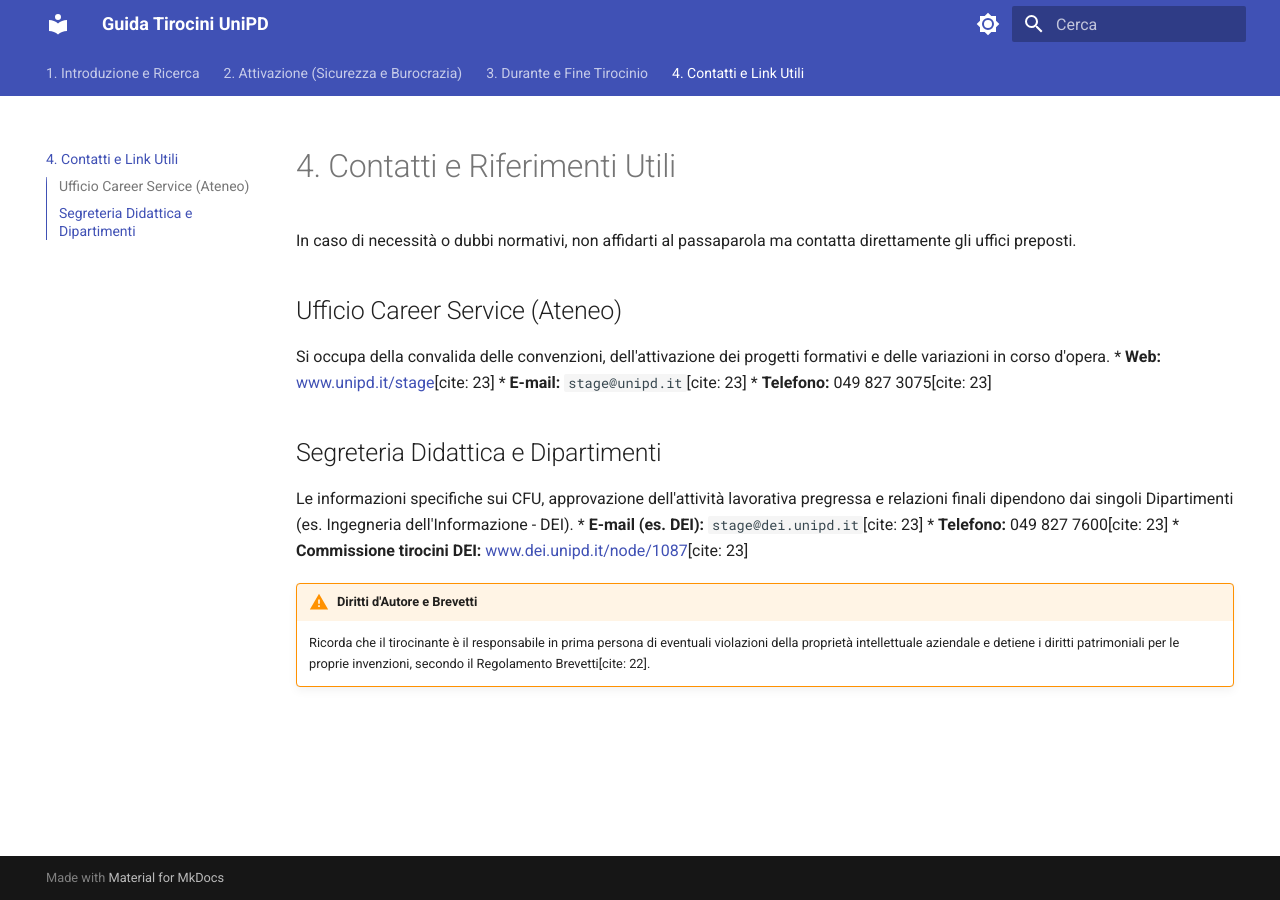
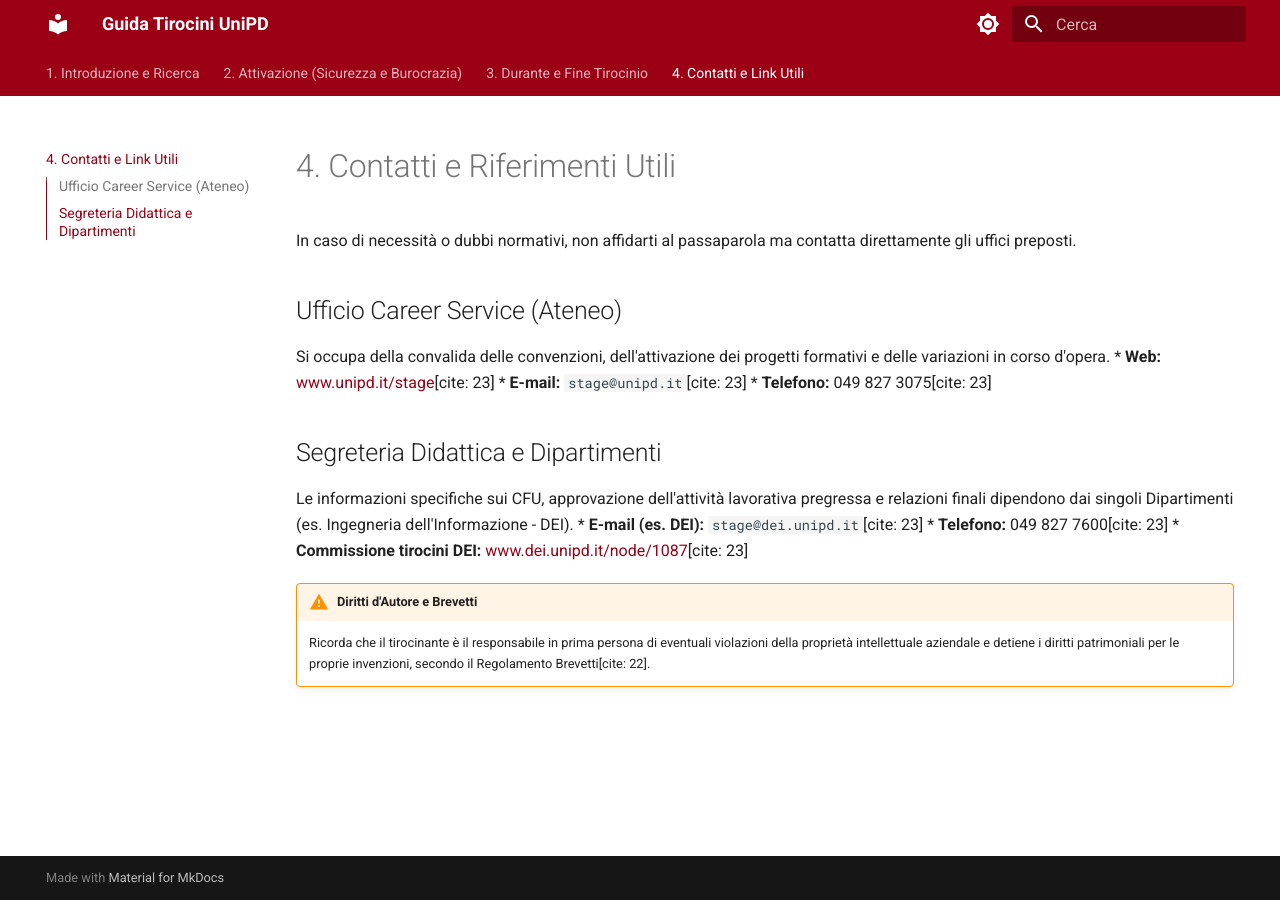
Before and after one commit to giuliorossi23/guida-tirocini-unipd, an MkDocs documentation site: the page built from docs/contatti.md, in a window 1280 px wide. Built offline with MkDocs 1.6.1 and Material for MkDocs 9.7.7, drawn with Linux system fonts in a browser that asks for light colours.

Commit message:
Aggiunta link

```diff
--- /dev/null
+++ b/docs/stylesheets/extra.css
@@ -0,0 +1,6 @@
+:root {
+  /* Colore base (Rosso UniPD) */
+  --md-primary-fg-color:        #9B0014;
+  /* Colore barra in modalità scura */
+  --md-primary-fg-color--dark:  #7A0010;
+}
--- a/mkdocs.yml
+++ b/mkdocs.yml
@@ -6,8 +6,8 @@ theme:
   language: it
   palette:
     - scheme: default
-      primary: #9B0014
-      accent: red
+      primary: custom
+      accent: custom
       toggle:
         icon: material/brightness-7
         name: Passa alla modalità scura
@@ -34,3 +34,6 @@ nav:
   - "2. Attivazione (Sicurezza e Burocrazia)": attivazione.md
   - "3. Durante e Fine Tirocinio": svolgimento.md
   - "4. Contatti e Link Utili": contatti.md
+
+extra_css:
+  - stylesheets/extra.css
```
Also changed, not shown: docs/index.md (+6 -5 lines).
